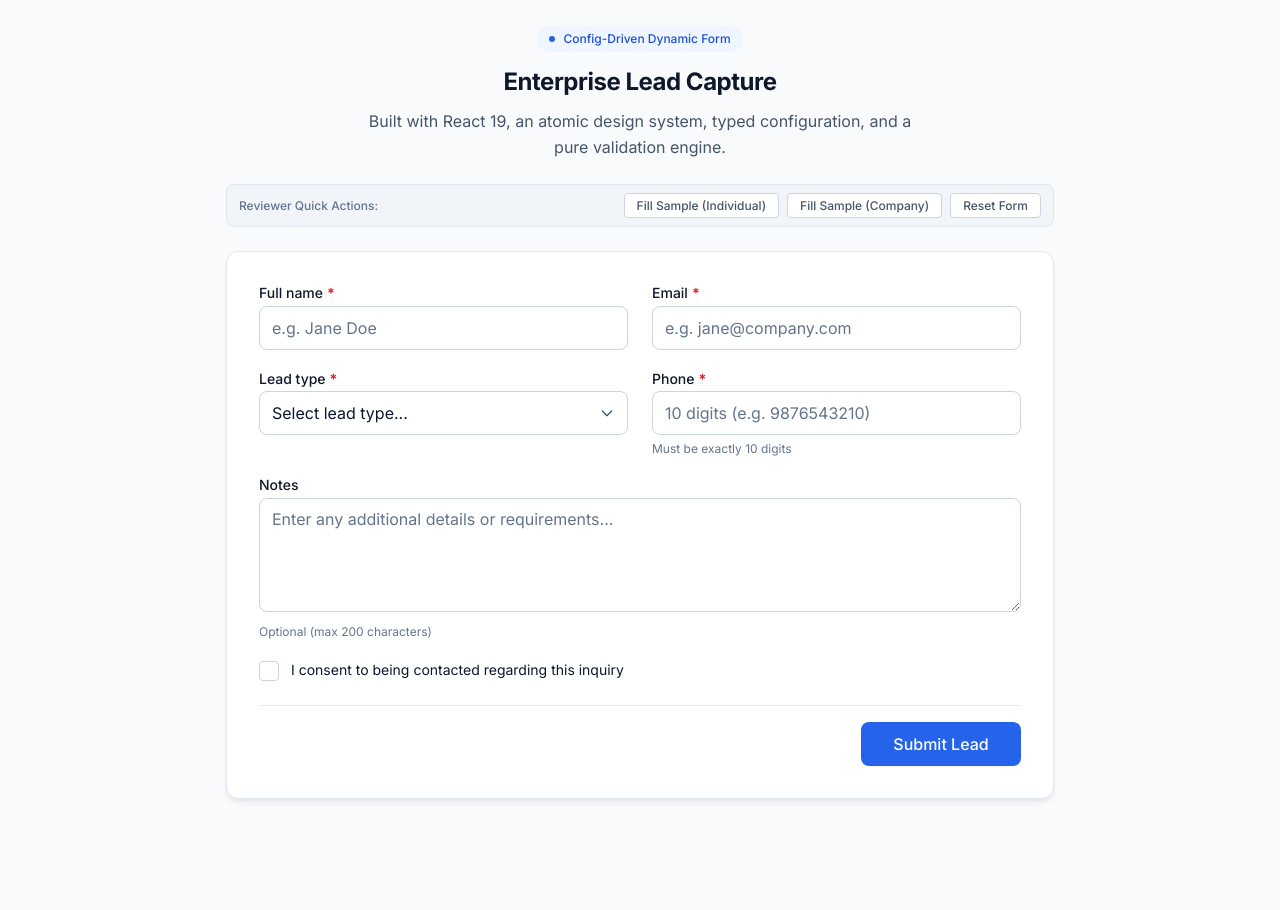
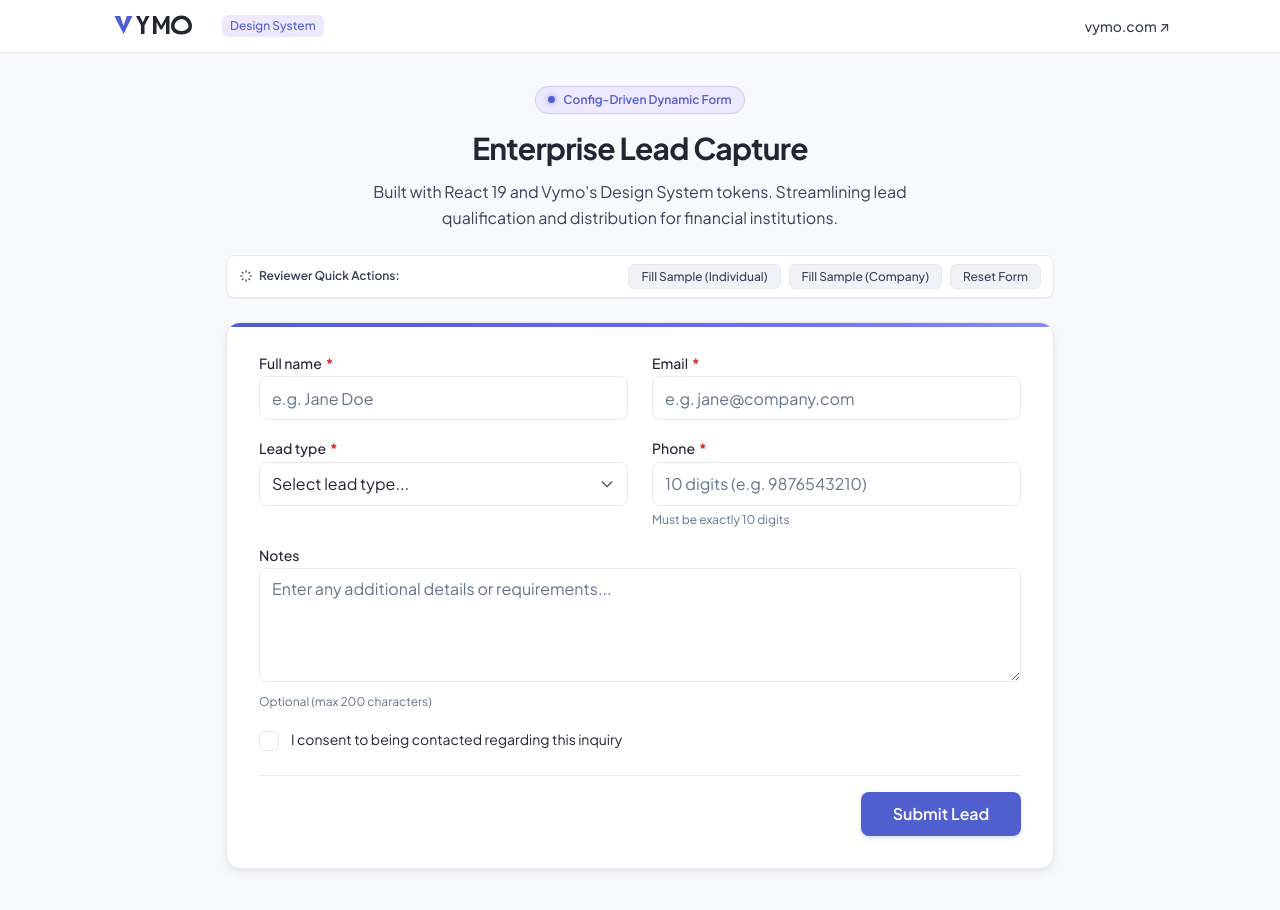
Before and after one commit to nipunrajk/vymo, a React (Vite) app: page / in a window 1280 px wide. Shown: the top 910 px of the page. Before the commit the page ends 847 px from the top, so only its background shows below. Built offline with nearby package versions, Linux system fonts and the light colour scheme.

Commit message:
feat: align design system and colors with official Vymo brand palette

```diff
--- a/index.html
+++ b/index.html
@@ -7,7 +7,7 @@
     <title>Dynamic Lead Capture | Design System</title>
     <link rel="preconnect" href="https://fonts.googleapis.com" />
     <link rel="preconnect" href="https://fonts.gstatic.com" crossorigin />
-    <link href="https://fonts.googleapis.com/css2?family=Inter:wght@400;500;600;700&display=swap" rel="stylesheet" />
+    <link href="https://fonts.googleapis.com/css2?family=Inter:wght@400;500;600;700&family=Plus+Jakarta+Sans:wght@400;500;600;700;800&display=swap" rel="stylesheet" />
   </head>
   <body>
     <div id="root"></div>
--- a/src/design-system/atoms/Button/Button.module.css
+++ b/src/design-system/atoms/Button/Button.module.css
@@ -5,8 +5,9 @@
   gap: var(--space-2);
   min-height: 44px;
   padding: var(--space-2) var(--space-6);
+  font-family: var(--font-family-base);
   font-size: var(--font-size-base);
-  font-weight: var(--font-weight-medium);
+  font-weight: var(--font-weight-semibold);
   line-height: 1;
   border-radius: var(--radius-md);
   border: 1px solid transparent;
@@ -16,19 +17,32 @@
   white-space: nowrap;
 }
 
+/* Vymo Signature Purple Action */
 .primary {
   background-color: var(--color-primary);
+  color: var(--color-text-inverse);
+  box-shadow: 0 2px 4px rgba(80, 94, 206, 0.2);
+}
+
+.primary:hover:not(:disabled) {
+  background-color: var(--color-primary-hover);
+  box-shadow: 0 4px 10px rgba(80, 94, 206, 0.3);
+}
+
+.primary:active:not(:disabled) {
+  background-color: var(--color-primary-active);
+}
+
+/* Vymo Dark Action (Header & Nav buttons #232632) */
+.dark {
+  background-color: var(--color-dark-action);
   color: var(--color-text-inverse);
   box-shadow: var(--shadow-sm);
 }
 
-.primary:hover:not(:disabled) {
-  background-color: var(--color-primary-hover);
+.dark:hover:not(:disabled) {
+  background-color: var(--color-dark-action-hover);
   box-shadow: var(--shadow-md);
-}
-
-.primary:active:not(:disabled) {
-  background-color: var(--color-primary-active);
 }
 
 .secondary {
--- a/src/design-system/atoms/Button/Button.tsx
+++ b/src/design-system/atoms/Button/Button.tsx
@@ -3,7 +3,7 @@ import styles from './Button.module.css';
 
 export interface ButtonProps {
   type?: 'button' | 'submit' | 'reset';
-  variant?: 'primary' | 'secondary' | 'outline';
+  variant?: 'primary' | 'secondary' | 'outline' | 'dark';
   disabled?: boolean;
   loading?: boolean;
   fullWidth?: boolean;
--- a/src/design-system/tokens/tokens.css
+++ b/src/design-system/tokens/tokens.css
@@ -1,32 +1,44 @@
-/* Design System Tokens: Color, Spacing, Typography, and Breakpoints */
+/* Design System Tokens: Vymo Brand Palette (https://vymo.com)
+   Color System, Spacing, Typography, and Breakpoints */
 
 :root {
   /* ==========================================================================
-     1. Color Tokens
+     1. Vymo Color Tokens
      ========================================================================== */
   /* Surfaces & Backgrounds */
-  --color-bg: #f8fafc;
+  --color-bg: #f8f9fd;
   --color-surface: #ffffff;
-  --color-surface-muted: #f1f5f9;
-  --color-surface-hover: #f8fafc;
+  --color-surface-muted: #f0f2f7;
+  --color-surface-hover: #f7f6fe;
 
-  /* Text & Foreground */
-  --color-text-primary: #0f172a;
-  --color-text-secondary: #475569;
-  --color-text-muted: #64748b;
+  /* Typography Colors (Vymo Slate Hierarchy) */
+  --color-text-primary: #232632;    /* Vymo primary text & headings */
+  --color-text-secondary: #3a405a;  /* Vymo secondary navigation/body */
+  --color-text-muted: #64748b;      /* Vymo hints & placeholders */
   --color-text-inverse: #ffffff;
 
   /* Borders & Dividers */
-  --color-border: #cbd5e1;
-  --color-border-hover: #94a3b8;
-  --color-border-subtle: #e2e8f0;
+  --color-border: #e7e9ef;          /* Vymo card border */
+  --color-border-hover: #505ece;    /* Brand active border */
+  --color-border-subtle: #ede9e9;
 
-  /* Primary Brand (Accessible Blue/Indigo) */
-  --color-primary: #2563eb;
-  --color-primary-hover: #1d4ed8;
-  --color-primary-active: #1e40af;
-  --color-primary-light: #eff6ff;
-  --color-primary-text: #1d4ed8;
+  /* Primary Brand (Vymo Signature Purple/Indigo #505ECE) */
+  --color-primary: #505ece;
+  --color-primary-hover: #414eb8;
+  --color-primary-active: #353f9e;
+  --color-primary-light: #eee9ff;   /* Vymo soft purple tint */
+  --color-primary-text: #505ece;
+
+  /* Vymo Dark Action (Header button #232632) */
+  --color-dark-action: #232632;
+  --color-dark-action-hover: #171821;
+
+  /* Vymo Brand Accents */
+  --color-accent-coral: #ff8b7c;
+  --color-accent-gold: #ffc75a;
+  --color-accent-teal: #307388;
+  --color-accent-cyan-light: #e5feff;
+  --color-accent-mint-light: #d9f5e9;
 
   /* Error / Destructive State (High contrast) */
   --color-error: #dc2626;
@@ -36,17 +48,17 @@
   --color-error-text: #991b1b;
 
   /* Focus & Interactive */
-  --color-focus-ring: rgba(37, 99, 235, 0.25);
-  --color-focus-border: #2563eb;
-  --color-disabled-bg: #f1f5f9;
+  --color-focus-ring: rgba(80, 94, 206, 0.22);
+  --color-focus-border: #505ece;
+  --color-disabled-bg: #f0f2f7;
   --color-disabled-text: #94a3b8;
   --color-disabled-border: #e2e8f0;
 
   /* Success */
-  --color-success: #16a34a;
-  --color-success-bg: #f0fdf4;
-  --color-success-border: #bbf7d0;
-  --color-success-text: #15803d;
+  --color-success: #10b981;
+  --color-success-bg: #ecfdf5;
+  --color-success-border: #a7f3d0;
+  --color-success-text: #065f46;
 
   /* ==========================================================================
      2. Spacing Tokens (4px grid base)
@@ -63,9 +75,9 @@
   --space-12: 3rem;    /* 48px */
 
   /* ==========================================================================
-     3. Typography Tokens
+     3. Typography Tokens (Plus Jakarta Sans & Inter)
      ========================================================================== */
-  --font-family-base: 'Inter', -apple-system, BlinkMacSystemFont, "Segoe UI", Roboto, "Helvetica Neue", Arial, sans-serif;
+  --font-family-base: 'Plus Jakarta Sans', 'Inter', -apple-system, BlinkMacSystemFont, "Segoe UI", Roboto, sans-serif;
   --font-family-mono: ui-monospace, SFMono-Regular, Menlo, Monaco, Consolas, monospace;
 
   --font-size-xs: 0.75rem;     /* 12px */
@@ -88,15 +100,16 @@
   /* ==========================================================================
      4. Elevation & Radius Tokens
      ========================================================================== */
-  --radius-sm: 4px;
+  --radius-sm: 6px;
   --radius-md: 8px;
-  --radius-lg: 12px;
+  --radius-lg: 14px;
+  --radius-xl: 20px;
   --radius-full: 9999px;
 
-  --shadow-sm: 0 1px 2px 0 rgba(0, 0, 0, 0.05);
-  --shadow-md: 0 4px 6px -1px rgba(0, 0, 0, 0.07), 0 2px 4px -2px rgba(0, 0, 0, 0.05);
-  --shadow-lg: 0 10px 15px -3px rgba(0, 0, 0, 0.08), 0 4px 6px -4px rgba(0, 0, 0, 0.04);
-  --shadow-sticky: 0 -4px 12px rgba(0, 0, 0, 0.08);
+  --shadow-sm: 0 1px 2px 0 rgba(0, 0, 0, 0.04);
+  --shadow-md: 0 4px 12px -2px rgba(35, 38, 50, 0.08), 0 2px 6px -1px rgba(35, 38, 50, 0.04);
+  --shadow-lg: 0 12px 24px -4px rgba(35, 38, 50, 0.1), 0 6px 12px -3px rgba(35, 38, 50, 0.06);
+  --shadow-sticky: 0 -4px 16px rgba(35, 38, 50, 0.08);
 
   --transition-fast: 150ms cubic-bezier(0.4, 0, 0.2, 1);
   --transition-normal: 200ms cubic-bezier(0.4, 0, 0.2, 1);
--- a/src/features/lead/pages/LeadCapturePage.module.css
+++ b/src/features/lead/pages/LeadCapturePage.module.css
@@ -5,12 +5,66 @@
   background-color: var(--color-bg);
 }
 
+/* Vymo Top Navigation Bar */
+.navbar {
+  background-color: var(--color-surface);
+  border-bottom: 1px solid var(--color-border);
+  padding: var(--space-3) var(--space-6);
+  position: sticky;
+  top: 0;
+  z-index: 40;
+  box-shadow: var(--shadow-sm);
+}
+
+.navContainer {
+  max-width: 1060px;
+  margin: 0 auto;
+  display: flex;
+  align-items: center;
+  justify-content: space-between;
+}
+
+.logoGroup {
+  display: flex;
+  align-items: center;
+  gap: var(--space-3);
+  text-decoration: none;
+}
+
+.brandTag {
+  font-size: var(--font-size-xs);
+  font-weight: var(--font-weight-medium);
+  color: var(--color-primary);
+  background-color: var(--color-primary-light);
+  padding: 2px var(--space-2);
+  border-radius: var(--radius-sm);
+}
+
+.navLinks {
+  display: flex;
+  align-items: center;
+  gap: var(--space-4);
+}
+
+.navLink {
+  font-size: var(--font-size-sm);
+  font-weight: var(--font-weight-medium);
+  color: var(--color-text-secondary);
+  text-decoration: none;
+  transition: color var(--transition-fast);
+}
+
+.navLink:hover {
+  color: var(--color-primary);
+  text-decoration: none;
+}
+
 .main {
   flex: 1;
   width: 100%;
   max-width: 860px;
   margin: 0 auto;
-  padding: var(--space-6) var(--space-4) var(--space-12);
+  padding: var(--space-8) var(--space-4) var(--space-12);
 }
 
 /* Header & Intro */
@@ -23,34 +77,36 @@
   display: inline-flex;
   align-items: center;
   gap: var(--space-2);
-  padding: var(--space-1) var(--space-3);
+  padding: 4px var(--space-3);
   font-size: var(--font-size-xs);
-  font-weight: var(--font-weight-medium);
+  font-weight: var(--font-weight-semibold);
   color: var(--color-primary-text);
   background-color: var(--color-primary-light);
+  border: 1px solid rgba(80, 94, 206, 0.2);
   border-radius: var(--radius-full);
   margin-bottom: var(--space-3);
 }
 
 .badgeDot {
-  width: 6px;
-  height: 6px;
+  width: 7px;
+  height: 7px;
   border-radius: 50%;
   background-color: var(--color-primary);
+  box-shadow: 0 0 6px rgba(80, 94, 206, 0.6);
 }
 
 .title {
-  font-size: var(--font-size-2xl);
+  font-size: var(--font-size-3xl);
   font-weight: var(--font-weight-bold);
   color: var(--color-text-primary);
-  letter-spacing: -0.02em;
+  letter-spacing: -0.025em;
   margin-bottom: var(--space-2);
 }
 
 .subtitle {
   font-size: var(--font-size-base);
   color: var(--color-text-secondary);
-  max-width: 580px;
+  max-width: 600px;
   margin: 0 auto;
   line-height: var(--line-height-relaxed);
 }
@@ -63,16 +119,20 @@
   flex-wrap: wrap;
   gap: var(--space-2);
   padding: var(--space-2) var(--space-3);
-  background-color: var(--color-surface-muted);
-  border: 1px solid var(--color-border-subtle);
+  background-color: var(--color-surface);
+  border: 1px solid var(--color-border);
   border-radius: var(--radius-md);
   margin-bottom: var(--space-6);
+  box-shadow: var(--shadow-sm);
 }
 
 .toolbarLabel {
   font-size: var(--font-size-xs);
-  font-weight: var(--font-weight-medium);
-  color: var(--color-text-muted);
+  font-weight: var(--font-weight-semibold);
+  color: var(--color-text-secondary);
+  display: flex;
+  align-items: center;
+  gap: 6px;
 }
 
 .toolbarActions {
@@ -86,7 +146,7 @@
   font-size: var(--font-size-xs);
   font-weight: var(--font-weight-medium);
   color: var(--color-text-secondary);
-  background-color: var(--color-surface);
+  background-color: var(--color-surface-muted);
   border: 1px solid var(--color-border);
   border-radius: var(--radius-sm);
   transition: all var(--transition-fast);
@@ -95,30 +155,46 @@
 
 .mockBtn:hover {
   color: var(--color-primary);
+  background-color: var(--color-primary-light);
   border-color: var(--color-primary);
 }
 
-/* Card Container */
+/* Card Container with Vymo Elevated Styling */
 .card {
   background-color: var(--color-surface);
-  border: 1px solid var(--color-border-subtle);
+  border: 1px solid var(--color-border);
   border-radius: var(--radius-lg);
   box-shadow: var(--shadow-md);
-  padding: var(--space-6);
+  padding: var(--space-8);
+  position: relative;
+  overflow: hidden;
 }
 
-@media (min-width: 1025px) {
-  .card {
-    padding: var(--space-8);
-  }
+.card::before {
+  content: "";
+  position: absolute;
+  top: 0;
+  left: 0;
+  right: 0;
+  height: 4px;
+  background: linear-gradient(90deg, var(--color-primary), #6366f1, #818cf8);
 }
 
 @media (max-width: 767px) {
+  .navbar {
+    padding: var(--space-3) var(--space-4);
+  }
+  .navLinks {
+    display: none;
+  }
   .main {
-    padding: var(--space-4) var(--space-3) var(--space-8);
+    padding: var(--space-5) var(--space-3) var(--space-8);
+  }
+  .title {
+    font-size: var(--font-size-2xl);
   }
   .card {
-    padding: var(--space-4);
+    padding: var(--space-5) var(--space-4);
     border-radius: var(--radius-md);
   }
 }
@@ -129,47 +205,34 @@
   border: 1px solid var(--color-success-border);
   border-radius: var(--radius-lg);
   box-shadow: var(--shadow-md);
-  padding: var(--space-6);
+  padding: var(--space-8);
 }
 
 .successHeader {
   display: flex;
   align-items: center;
   gap: var(--space-3);
-  margin-bottom: var(--space-4);
-  padding-bottom: var(--space-3);
-  border-bottom: 1px solid var(--color-border-subtle);
+  margin-bottom: var(--space-5);
+  padding-bottom: var(--space-4);
+  border-bottom: 1px solid var(--color-border);
 }
 
 .successIcon {
-  width: 32px;
-  height: 32px;
+  width: 36px;
+  height: 36px;
   color: var(--color-success);
   flex-shrink: 0;
 }
 
 .successTitle {
   font-size: var(--font-size-xl);
-  font-weight: var(--font-weight-semibold);
+  font-weight: var(--font-weight-bold);
   color: var(--color-text-primary);
 }
 
 .successDescription {
   font-size: var(--font-size-sm);
   color: var(--color-text-secondary);
-}
-
-.dataPreview {
-  background-color: var(--color-surface-muted);
-  border: 1px solid var(--color-border-subtle);
-  border-radius: var(--radius-md);
-  padding: var(--space-4);
-  font-family: var(--font-family-mono);
-  font-size: var(--font-size-xs);
-  color: var(--color-text-primary);
-  overflow-x: auto;
-  white-space: pre-wrap;
-  margin-bottom: var(--space-6);
 }
 
 .tablePreview {
@@ -181,19 +244,34 @@
 
 .tablePreview th,
 .tablePreview td {
-  padding: var(--space-2) var(--space-3);
+  padding: var(--space-3) var(--space-4);
   text-align: left;
-  border-bottom: 1px solid var(--color-border-subtle);
+  border-bottom: 1px solid var(--color-border);
 }
 
 .tablePreview th {
   color: var(--color-text-secondary);
-  font-weight: var(--font-weight-medium);
+  font-weight: var(--font-weight-semibold);
   width: 35%;
+  background-color: var(--color-surface-muted);
 }
 
 .tablePreview td {
   color: var(--color-text-primary);
+  font-weight: var(--font-weight-medium);
+}
+
+.dataPreview {
+  background-color: #171821;
+  color: #f1f5f9;
+  border-radius: var(--radius-md);
+  padding: var(--space-4);
+  font-family: var(--font-family-mono);
+  font-size: var(--font-size-xs);
+  overflow-x: auto;
+  white-space: pre-wrap;
+  margin-bottom: var(--space-6);
+  border: 1px solid #232632;
 }
 
 .resetAction {
--- a/src/features/lead/pages/LeadCapturePage.tsx
+++ b/src/features/lead/pages/LeadCapturePage.tsx
@@ -127,6 +127,56 @@ export const LeadCapturePage: React.FC = () => {
 
   return (
     <div className={styles.pageWrapper}>
+      {/* Vymo Brand Header */}
+      <nav className={styles.navbar} aria-label="Brand Header">
+        <div className={styles.navContainer}>
+          <div className={styles.logoGroup}>
+            {/* Vymo Official Brand SVG Mark */}
+            <svg
+              width="100"
+              height="28"
+              viewBox="0 0 100 28"
+              fill="none"
+              xmlns="http://www.w3.org/2000/svg"
+              aria-label="Vymo"
+            >
+              {/* V mark in signature Vymo purple */}
+              <path
+                d="M4.5 4L13.5 22L22.5 4H16.8L13.5 13.8L10.2 4H4.5Z"
+                fill="var(--color-primary)"
+              />
+              {/* Y in dark slate */}
+              <path
+                d="M26 4L31 13.5V22H34.5V13.5L39.5 4H35.8L32.8 10.5L29.7 4H26Z"
+                fill="var(--color-text-primary)"
+              />
+              {/* M in dark slate */}
+              <path
+                d="M43 4V22H46.5V10.2L50.5 17.5H52L56 10.2V22H59.5V4H56.5L51.3 13.5L46 4H43Z"
+                fill="var(--color-text-primary)"
+              />
+              {/* O in dark slate */}
+              <path
+                d="M71.5 3.5C65.7 3.5 61 8.2 61 14C61 19.8 65.7 22.5 71.5 22.5C77.3 22.5 82 19.8 82 14C82 8.2 77.3 3.5 71.5 3.5ZM71.5 19C67.6 19 64.5 16.8 64.5 14C64.5 11.2 67.6 7 71.5 7C75.4 7 78.5 11.2 78.5 14C78.5 16.8 75.4 19 71.5 19Z"
+                fill="var(--color-text-primary)"
+              />
+            </svg>
+            <span className={styles.brandTag}>Design System</span>
+          </div>
+
+          <div className={styles.navLinks}>
+            <a
+              href="https://vymo.com"
+              target="_blank"
+              rel="noreferrer"
+              className={styles.navLink}
+            >
+              vymo.com ↗
+            </a>
+          </div>
+        </div>
+      </nav>
+
       <main className={styles.main}>
         <header className={styles.header}>
           <div className={styles.badge}>
@@ -135,13 +185,18 @@ export const LeadCapturePage: React.FC = () => {
           </div>
           <h1 className={styles.title}>Enterprise Lead Capture</h1>
           <p className={styles.subtitle}>
-            Built with React 19, an atomic design system, typed configuration, and a pure validation engine.
+            Built with React 19 and Vymo&apos;s Design System tokens. Streamlining lead qualification and distribution for financial institutions.
           </p>
         </header>
 
         {/* Quick Testing Toolbar for Reviewers */}
         <div className={styles.devToolbar}>
-          <span className={styles.toolbarLabel}>Reviewer Quick Actions:</span>
+          <span className={styles.toolbarLabel}>
+            <svg width="14" height="14" viewBox="0 0 24 24" fill="none" stroke="currentColor" strokeWidth="2">
+              <path d="M12 2v4M12 18v4M4.93 4.93l2.83 2.83M16.24 16.24l2.83 2.83M2 12h4M18 12h4M4.93 19.07l2.83-2.83M16.24 7.76l2.83-2.83"/>
+            </svg>
+            Reviewer Quick Actions:
+          </span>
           <div className={styles.toolbarActions}>
             <button
               type="button"
@@ -176,7 +231,7 @@ export const LeadCapturePage: React.FC = () => {
                 viewBox="0 0 24 24"
                 fill="none"
                 stroke="currentColor"
-                strokeWidth="2"
+                strokeWidth="2.5"
                 strokeLinecap="round"
                 strokeLinejoin="round"
                 aria-hidden="true"
```
Also changed, not shown: 1 other file (tests, documents, lock files or other folders).
